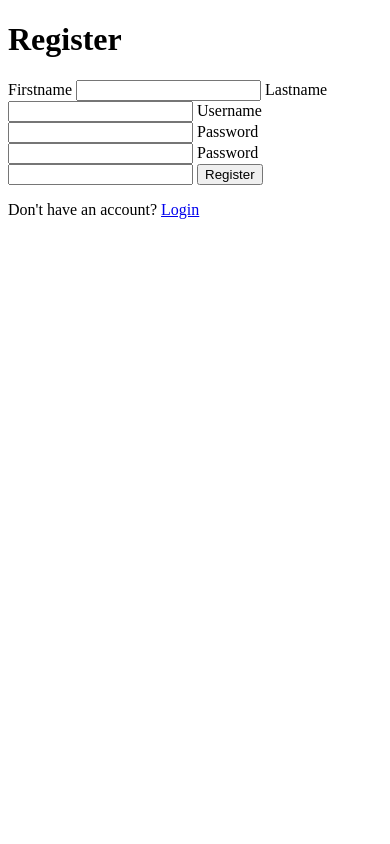
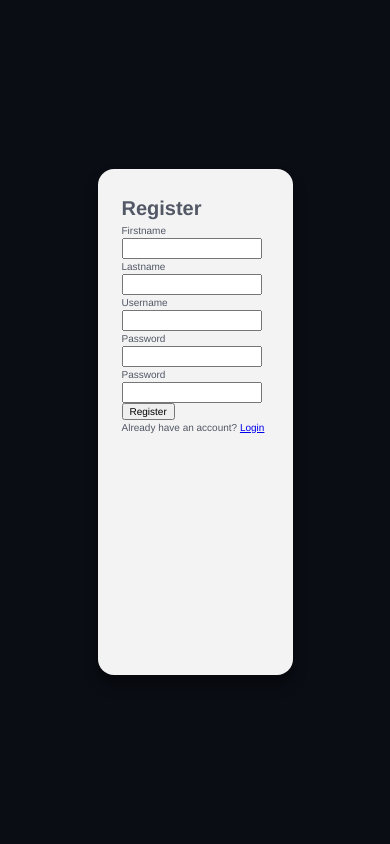
Before and after one commit to razfarage2/todo-web-app, a Django app: template todo_list/base/templates/base/register.html in a window 390 px wide. Run offline with Django 5.2, Linux system fonts and the light colour scheme; the template is opened without the code that fills it, so the values that code supplies are empty, except form fields; tables that the repository leaves empty hold one stand-in row (values such as "Sample post"); form fields are guessed from the names that the template uses.

Commit message:
Designed Desktop, next steps -> make it responsive

```diff
--- a/todo_list/base/models.py
+++ b/todo_list/base/models.py
@@ -11,7 +11,7 @@
     description = models.TextField(null=True, blank=True)
     status = models.CharField(max_length=30, choices=[(tag.name, tag.value) for tag in Status], default='Pending')
     priority = models.CharField(max_length=30, choices=[(tag.name, tag.value) for tag in Priority], default='Low')
-    user = models.ForeignKey(CustomUser, on_delete=models.CASCADE, related_name='tasks', null=True, blank=True)
+    user = models.ForeignKey(CustomUser, on_delete=models.CASCADE, related_name='tasks', null=False, blank=False)
     created_at = models.DateTimeField(auto_now_add=True)
     updated_at = models.DateTimeField(auto_now=True)
 
--- /dev/null
+++ b/todo_list/base/static/css/base.css
@@ -0,0 +1,95 @@
+:root{
+--text-000:#ebebeb;
+--text-100:#525866;
+--text-200:#0a0d14;
+--text-300:#000000;
+
+--color-100:#3775ef;
+--color-200:#1d64ed;
+--color-300:#1257db;
+--color-400:#114cc0;
+--color-500:#0f42a6;
+--color-600:#0d388b;
+--color-700:#0b2e71;
+--color-800:#092357;
+--color-900:#06193d;
+}
+
+
+
+/*
+  1. Use a more-intuitive box-sizing model.
+*/
+*, *::before, *::after {
+    box-sizing: border-box;
+  }
+
+  /*
+    2. Remove default margin
+  */
+  * {
+    margin: 0;
+  }
+
+  /*
+    Typographic tweaks!
+    3. Add accessible line-height
+    4. Improve text rendering
+  */
+  body {
+    line-height: 1.5;
+    -webkit-font-smoothing: antialiased;
+    font-size: 10px;
+    background-color: var(--text-200);
+    display: flex;
+    justify-content: center;
+    align-items: center;
+    height: 100vh;
+    color: var(--text-100);
+    font-family: "Helvetica Neue", Helvetica, Arial, sans-serif;
+  }
+
+  /*
+    5. Improve media defaults
+  */
+  img, picture, video, canvas, svg {
+    display: block;
+    max-width: 100%;
+  }
+
+  /*
+    6. Remove built-in form typography styles
+  */
+  input, button, textarea, select {
+    font: inherit;
+  }
+
+  /*
+    7. Avoid text overflows
+  */
+  p, h1, h2, h3, h4, h5, h6 {
+    overflow-wrap: break-word;
+  }
+
+  /*
+    8. Create a root stacking context
+  */
+  #root, #__next {
+    isolation: isolate;
+  }
+
+
+
+.container {
+  background-color: rgb(243, 243, 243);
+  padding: 1.5rem 1.5rem;
+  border-radius: 1rem;
+  width: 50%;
+  height: 60%;
+  display: flex;
+  flex-direction: column;
+  gap: 1.5rem;
+  overflow: hidden;
+  overflow-y: auto;
+  box-shadow: 0rem .6rem .8rem rgba(0, 0, 0, 0.4);
+}
--- a/todo_list/base/templates/base/main.html
+++ b/todo_list/base/templates/base/main.html
@@ -1,19 +1,26 @@
+{% load static %}
+
 <!DOCTYPE html>
 <html lang="en">
 <head>
     <meta charset="UTF-8">
     <title>To Do List</title>
     <meta name="description" content="">
-    <meta name="viewport" content="width-device-width", inital-scale="1">
+    <meta name="viewport" content="width=device-width, initial-scale=1">
+    <link rel="stylesheet" href="{% static 'css/base.css' %}">
+
+    {% block extraheader %}
+    {% endblock extraheader %}
+
 </head>
 <body>
 
-<div class="container">
-    {% block content %}
+    <div class="container">
+        {% block content %}
+        {% endblock content %}
+    </div>
 
-    {% endblock content %}
-
-</div>
-
+    {% block extra_js %}
+    {% endblock extra_js %}
 </body>
 </html>
--- a/todo_list/base/templates/base/register.html
+++ b/todo_list/base/templates/base/register.html
@@ -1,17 +1,22 @@
 {% extends 'base/main.html' %}
+{% load static %}
+
+{% block extraheader %}
+<link rel="stylesheet" href="{% static 'css/register.css' %}">
+{% endblock extraheader %}
+
 
 {% block content %}
-
+<div class="styled-form">
+    <div class="card-body">
         <div class="header-bar">
             <h1>Register</h1>
         </div>
-
-<div class="card-body">
         <form action="" method="POST">
             {% csrf_token %}
 
             {% if form.non_field_errors %}
-            <div class="alert alert-danger">
+                <div class="alert alert-danger error">
                     <strong>There were some errors:</strong>
                     <ul>
                         {% for error in form.non_field_errors %}
@@ -21,10 +26,11 @@
                 </div>
             {% endif %}
 
+            <div class="form-group">
                 <label for="{{ form.firstname.id_for_label }}">{{ form.firstname.label }}</label>
                 {{ form.firstname }}
                 {% if form.firstname.errors %}
-            <div class="alert alert-danger">
+                    <div class="alert alert-danger error">
                         <ul>
                             {% for error in form.firstname.errors %}
                                 <li>{{ error }}</li>
@@ -32,11 +38,13 @@
                         </ul>
                     </div>
                 {% endif %}
+            </div>
 
+            <div class="form-group">
                 <label for="{{ form.lastname.id_for_label }}">{{ form.lastname.label }}</label>
                 {{ form.lastname }}
                 {% if form.lastname.errors %}
-            <div class="alert alert-danger">
+                    <div class="alert alert-danger error">
                         <ul>
                             {% for error in form.lastname.errors %}
                                 <li>{{ error }}</li>
@@ -44,10 +52,13 @@
                         </ul>
                     </div>
                 {% endif %}
+            </div>
+
+            <div class="form-group">
                 <label for="{{ form.username.id_for_label }}">{{ form.username.label }}</label>
                 {{ form.username }}
                 {% if form.username.errors %}
-            <div class="alert alert-danger">
+                    <div class="alert alert-danger error">
                         <ul>
                             {% for error in form.username.errors %}
                                 <li>{{ error }}</li>
@@ -55,11 +66,13 @@
                         </ul>
                     </div>
                 {% endif %}
+            </div>
 
+            <div class="form-group">
                 <label for="{{ form.password1.id_for_label }}">{{ form.password1.label }}</label>
                 {{ form.password1 }}
                 {% if form.password1.errors %}
-            <div class="alert alert-danger">
+                    <div class="alert alert-danger error">
                         <ul>
                             {% for error in form.password1.errors %}
                                 <li>{{ error }}</li>
@@ -67,11 +80,13 @@
                         </ul>
                     </div>
                 {% endif %}
+            </div>
 
+            <div class="form-group">
                 <label for="{{ form.password2.id_for_label }}">{{ form.password2.label }}</label>
                 {{ form.password2 }}
                 {% if form.password2.errors %}
-            <div class="alert alert-danger">
+                    <div class="alert alert-danger error">
                         <ul>
                             {% for error in form.password2.errors %}
                                 <li>{{ error }}</li>
@@ -79,11 +94,15 @@
                         </ul>
                     </div>
                 {% endif %}
+            </div>
 
+            <div class="button-wrapper">
                 <input class="button" type="submit" value="Register">
+            </div>
         </form>
 
-    <p>Don't have an account? <a href="{% url 'login' %}">Login</a></p>
+        <p>Already have an account? <a href="{% url 'login' %}" class="button">Login</a></p>
+    </div>
 </div>
 
 {% endblock content %}
--- a/todo_list/base/views.py
+++ b/todo_list/base/views.py
@@ -90,6 +90,8 @@
         return super(TaskCreate, self).form_valid(form)
 
 
+
+
 class TaskUpdate(LoginRequiredMixin, UpdateView):
     model = Task
     fields = ['title', 'description', 'status', 'priority']
```
Also changed, not shown: todo_list/base/static/css/task_list.css (added, +134 -0 lines), todo_list/base/templates/base/guest_page.html (+13 -3 lines), todo_list/base/templates/base/login.html (+23 -14 lines), todo_list/base/templates/base/task.html (deleted, +0 -7 lines), todo_list/base/templates/base/task_form.html (+44 -7 lines), todo_list/base/templates/base/task_list.html (+35 -20 lines), todo_list/base/tests/test_views.py (added, +22 -0 lines), todo_list/todo_list/settings.py (+6 -2 lines), todo_list/base/static/js/task_list.js (added), todo_list/base/tests/__init__.py (added). Lines whose indentation alone changed are shown as unchanged.
